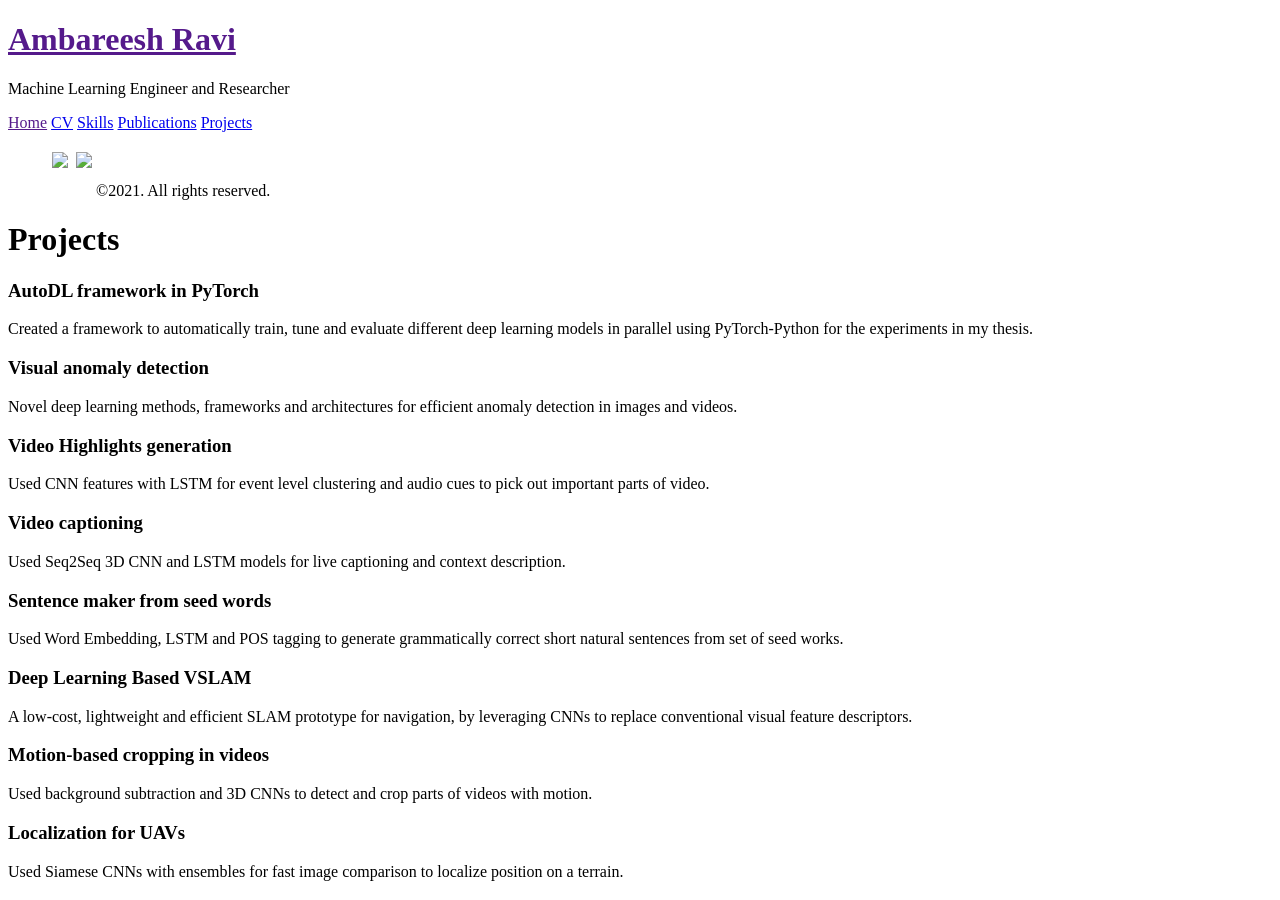
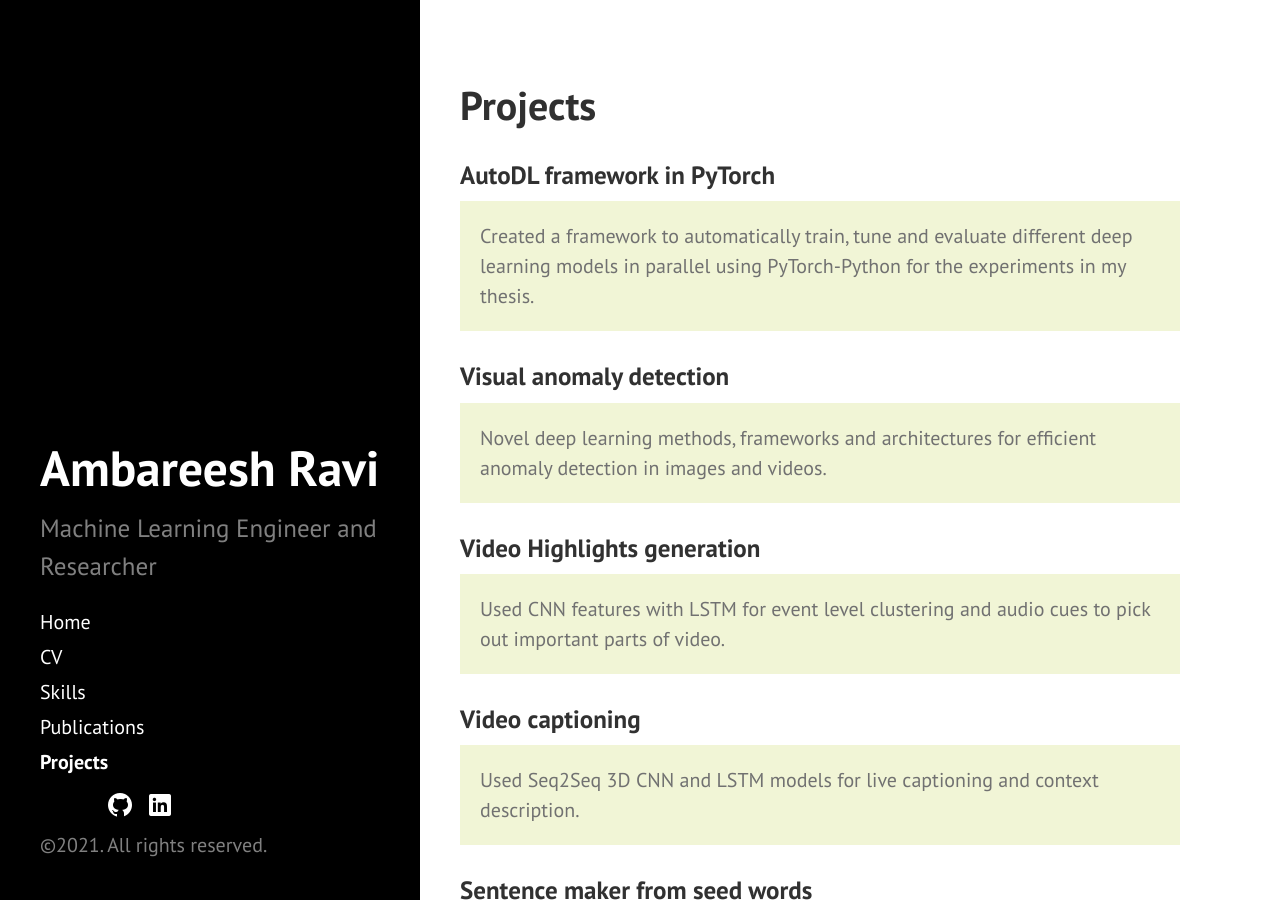
Before and after one commit to ambareeshravi/ambareeshravi.github.io, a Jekyll site: the page built from projects.md, in a window 1280 px wide and 900 px high. Built offline with Jekyll 4.4.1, drawn with Linux system fonts in a browser that asks for light colours.

Commit message:
added new bug fixes

```diff
--- a/_config.yml
+++ b/_config.yml
@@ -1,9 +1,9 @@
 # Dependencies
-markdown:         GFM
-highlighter:      rouge
+# markdown:         GFM
+# highlighter:      rouge
 
-# markdown:         kramdown
-# highlighter:      pygments
+markdown:         kramdown
+highlighter:      pygments
 
 
 # Permalinks
--- a/_includes/head.html
+++ b/_includes/head.html
@@ -1,5 +1,5 @@
 <head>
-  <link href="http://gmpg.org/xfn/11" rel="profile">
+  <link href="https://gmpg.org/xfn/11" rel="profile">
   <meta http-equiv="X-UA-Compatible" content="IE=edge">
   <meta http-equiv="content-type" content="text/html; charset=utf-8">
 
@@ -15,14 +15,15 @@
   </title>
 
   <!-- CSS -->
-  <link rel="stylesheet" href="{{ site.baseurl }}public/css/poole.css">
-  <link rel="stylesheet" href="{{ site.baseurl }}public/css/syntax.css">
-  <link rel="stylesheet" href="{{ site.baseurl }}public/css/hyde.css">
-  <link rel="stylesheet" href="http://fonts.googleapis.com/css?family=PT+Sans:400,400italic,700|Abril+Fatface">
+  <!-- {{ site.baseurl }} -->
+  <link rel="stylesheet" href="/public/css/poole.css">
+  <link rel="stylesheet" href="/public/css/syntax.css">
+  <link rel="stylesheet" href="/public/css/hyde.css">
+  <link rel="stylesheet" href="https://fonts.googleapis.com/css?family=PT+Sans:400,400italic,700|Abril+Fatface">
 
   <!-- Icons -->
-  <link rel="apple-touch-icon-precomposed" sizes="144x144" href="{{ site.baseurl }}public/apple-touch-icon-144-precomposed.png">
-                                 <link rel="shortcut icon" href="{{ site.baseurl }}public/favicon.ico">
+  <link rel="apple-touch-icon-precomposed" sizes="144x144" href="/public/apple-touch-icon-144-precomposed.png">
+                                 <link rel="shortcut icon" href="/public/favicon.ico">
 
   <!-- RSS -->
   <link rel="alternate" type="application/rss+xml" title="RSS" href="/atom.xml">
--- a/_includes/sidebar.html
+++ b/_includes/sidebar.html
@@ -44,13 +44,13 @@
             <ul class="lpro">
                 <li>
                 <a href="https://github.com/ambareeshravi" class="sm_icon">
-                <img src="{{ site.baseurl }}public/github.png">
+                <img src="/public/github.png">
                 </a>
                 </li>
 
                 <li>
                 <a href="https://linkedin.com/in/ambareeshravi" class="sm_icon">
-                <img src="{{ site.baseurl }}public/linkedin.png">
+                <img src="/public/linkedin.png">
                 </a>
                 </li>
             </ul>
--- a/index.html
+++ b/index.html
@@ -26,4 +26,4 @@
 <br>
 <br>
 
-Check out my <a href="../projects/"> Projects </a>, <a href="../publications/"> Publications </a>, <a href="../CV/"> CV </a>
+Check out my <a href="/projects/"> Projects </a>, <a href="/publications/"> Publications </a>, <a href="/CV/"> CV </a>
```
